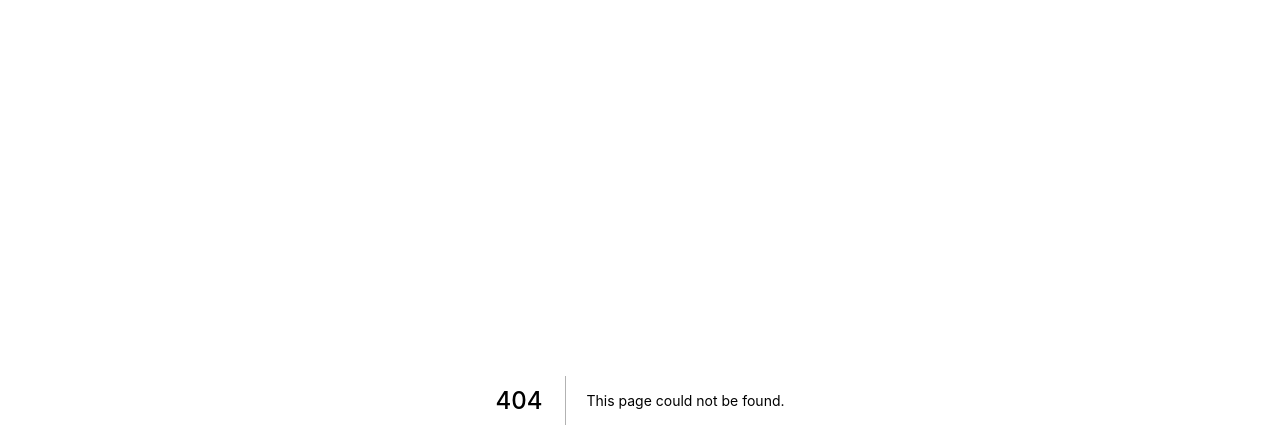
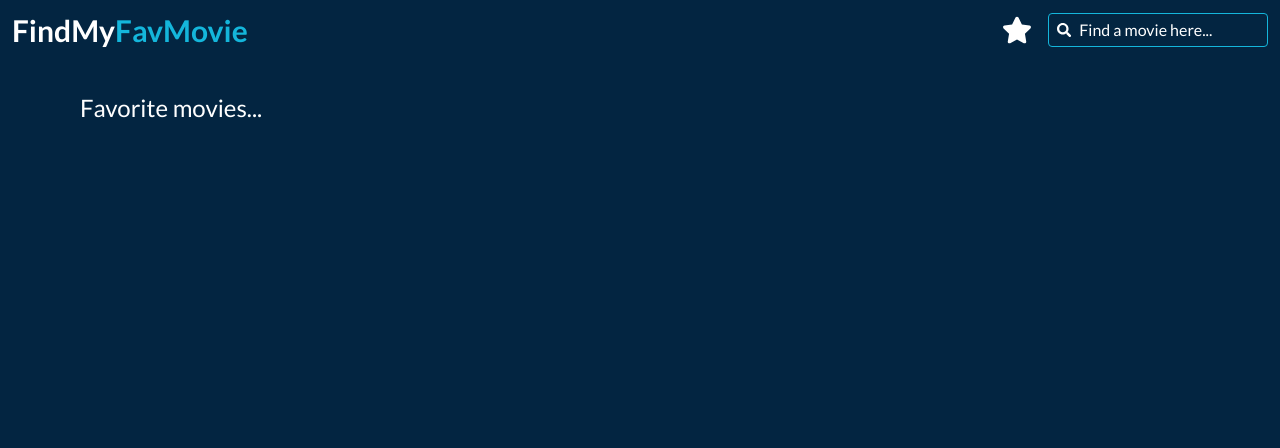
Before and after one commit to Geevadon/Find-My-Fav-Movie, a Next.js app: page /favorite in a window 1280 px wide. Before the commit this address had no page. Shown: the top 448 px of the page. Built offline with nearby package versions, Linux system fonts and the light colour scheme.

Commit message:
custom 404 page

```diff
--- a/components/Navbar.jsx
+++ b/components/Navbar.jsx
@@ -6,27 +6,27 @@ const Navbar = () => {
    return (
       <nav className="w-full flex justify-between items-center gap-4 p-3 flex-col md:flex-row">
          <h2 className="text-3xl font-bold">
-            <Link href="/">
-               <a>
-                  FindMy<span className="text-secondary">FavMovie</span>
-               </a>
-            </Link>
+            FindMy
+            <span className="text-secondary">
+               <Link href="/">FavMovie</Link>
+            </span>
          </h2>
          <div className="flex items-center gap-4">
             <Link href="/favorite">
-               <a title="My Favorite Movies">
-                  <FaStar className="text-3xl" />
-               </a>
+               <FaStar
+                  className="text-3xl cursor-pointer"
+                  title="My Favorite Movies"
+               />
             </Link>
 
-            <div className="flex gap-2 items-center border border-secondary px-2 py-1 rounded">
-               <FaSearch />
+            <form className="flex gap-2 items-center border border-secondary px-2 py-1 rounded">
+               <FaSearch className="cursor-pointer" />
                <input
                   type="text"
                   placeholder="Find a movie here..."
                   className="outline-none bg-main text-normal w-full placeholder:text-white"
                />
-            </div>
+            </form>
          </div>
       </nav>
    );
--- /dev/null
+++ b/pages/404.jsx
@@ -0,0 +1,18 @@
+import Link from "next/link";
+
+export default function Custom404() {
+   return (
+      <div className="bg-main flex justify-center items-center text-white min-h-screen">
+         <div className="flex flex-col text-center gap-4">
+            <div>
+               <h1 className="text-9xl">404</h1>
+               <p className="text-2xl uppercase font-thin">Page not found</p>
+            </div>
+
+            <h3 className="uppercase font-light text-sm">
+               <Link href="/">Go back home</Link>
+            </h3>
+         </div>
+      </div>
+   );
+}
--- a/pages/_app.jsx
+++ b/pages/_app.jsx
@@ -1,4 +1,5 @@
 import Head from "next/head";
+import Navbar from "../components/Navbar";
 import "../styles/globals.css";
 
 function MyApp({ Component, pageProps }) {
@@ -17,7 +18,10 @@ function MyApp({ Component, pageProps }) {
             />
          </Head>
 
-         <Component {...pageProps} />
+         <div className="font-lato bg-main text-white min-h-screen w-full">
+            <Navbar />
+            <Component {...pageProps} />
+         </div>
       </>
    );
 }
--- /dev/null
+++ b/pages/favorite.jsx
@@ -0,0 +1,7 @@
+export default function Favorite() {
+   return (
+      <div className="mt-8 px-20">
+         <h1 className="text-2xl">Favorite movies...</h1>
+      </div>
+   );
+}
--- a/pages/index.jsx
+++ b/pages/index.jsx
@@ -1,13 +1,7 @@
-import Navbar from "../components/Navbar";
-
 export default function Home() {
    return (
-      <div className="font-lato bg-main text-white min-h-screen w-full">
-         <Navbar />
-
-         <div className="mt-8 px-20">
-            <h1 className="text-2xl">Content...</h1>
-         </div>
+      <div className="mt-8 px-20">
+         <h1 className="text-2xl">Content...</h1>
       </div>
    );
 }
```
